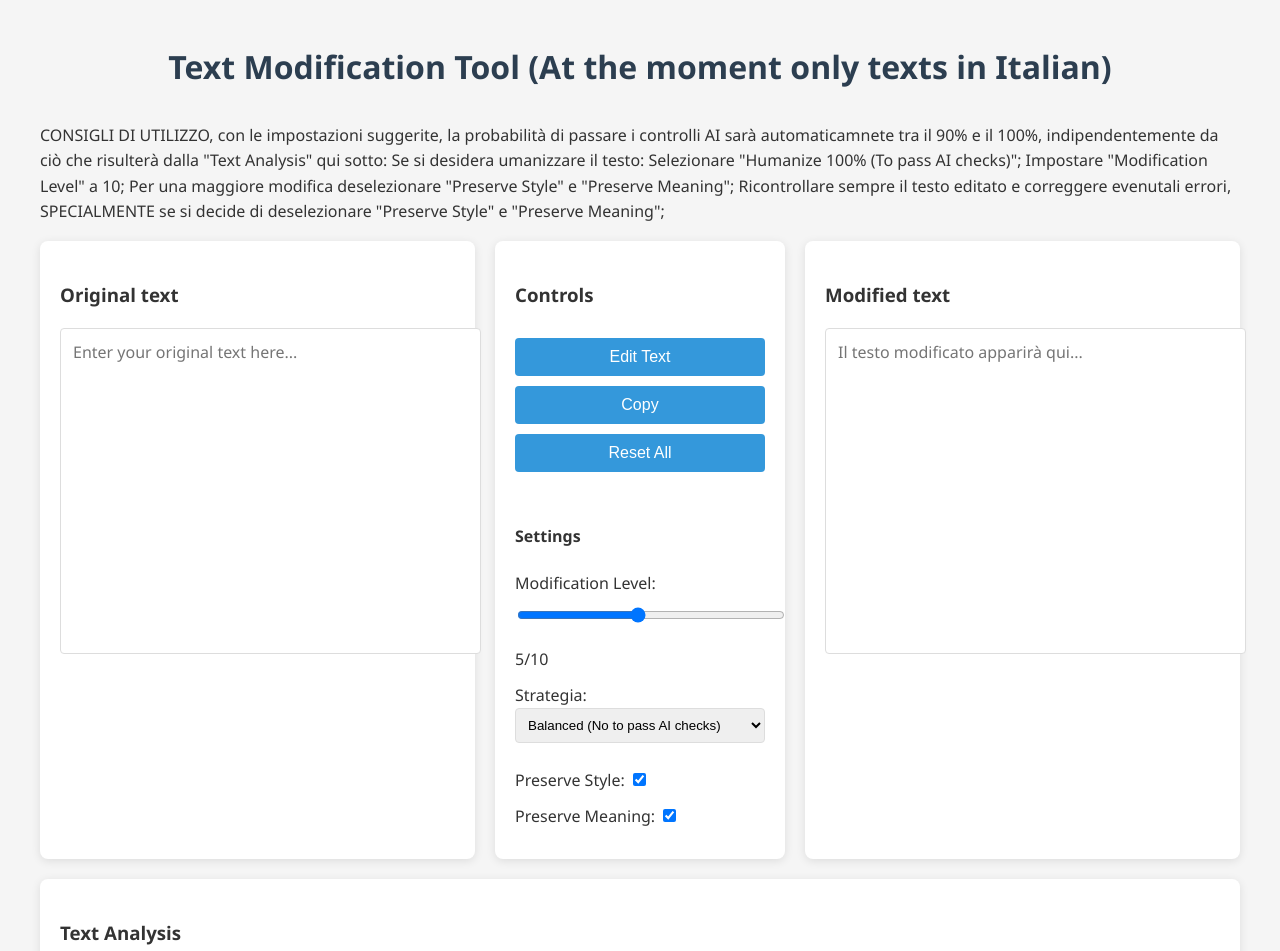
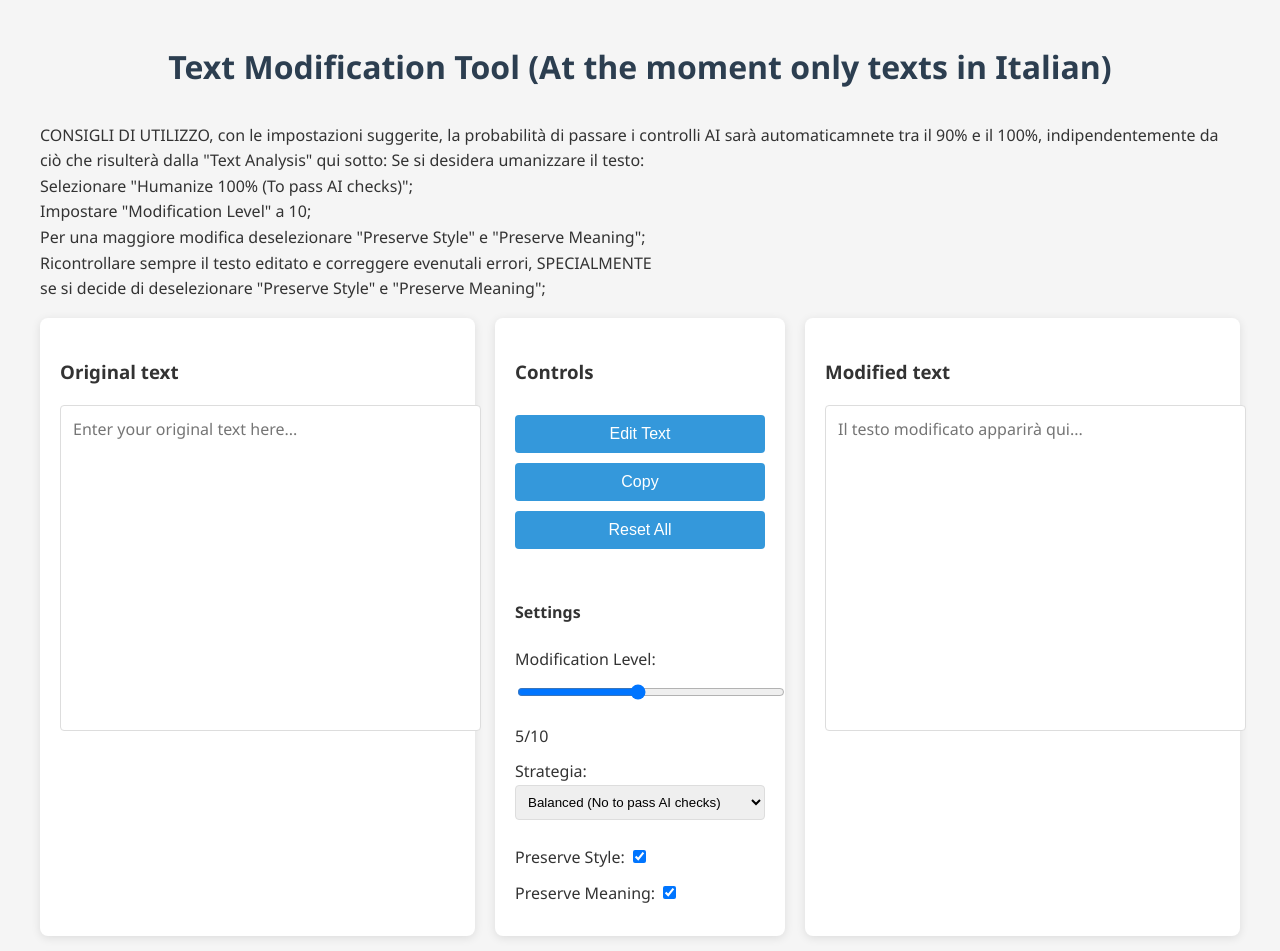
Before and after one commit to Grandes-webpage/Science-hub.github.io, a plain HTML site: page Textmodtool.html in a window 1280 px wide. Shown: the top 951 px of the page. Drawn offline with Linux system fonts and the light colour scheme.

Commit message:
Update Textmodtool.html

```diff
--- a/Textmodtool.html
+++ b/Textmodtool.html
@@ -145,12 +145,12 @@
     <p>CONSIGLI DI UTILIZZO, con le impostazioni suggerite, la probabilità di passare i controlli AI sarà automaticamnete
         tra il 90% e il 100%, indipendentemente da ciò che risulterà dalla "Text Analysis" qui sotto:
 
-        Se si desidera umanizzare il testo:
+        Se si desidera umanizzare il testo:<br>
 
-        Selezionare "Humanize 100% (To pass AI checks)";
-        Impostare "Modification Level" a 10;
-        Per una maggiore modifica deselezionare "Preserve Style" e "Preserve Meaning";
-        Ricontrollare sempre il testo editato e correggere evenutali errori, SPECIALMENTE
+        Selezionare "Humanize 100% (To pass AI checks)";<br>
+        Impostare "Modification Level" a 10;<br>
+        Per una maggiore modifica deselezionare "Preserve Style" e "Preserve Meaning";<br>
+        Ricontrollare sempre il testo editato e correggere evenutali errori, SPECIALMENTE<br>
         se si decide di deselezionare "Preserve Style" e "Preserve Meaning";
 
 
```
